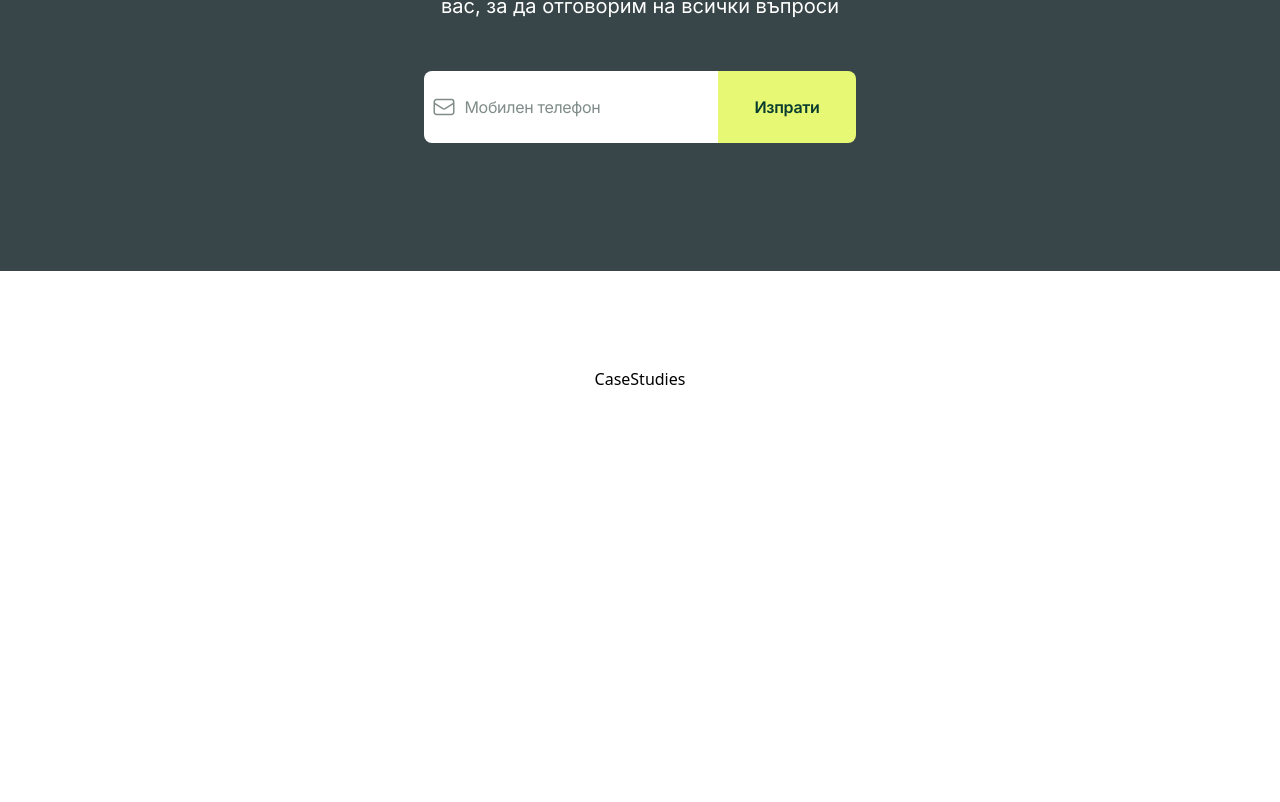
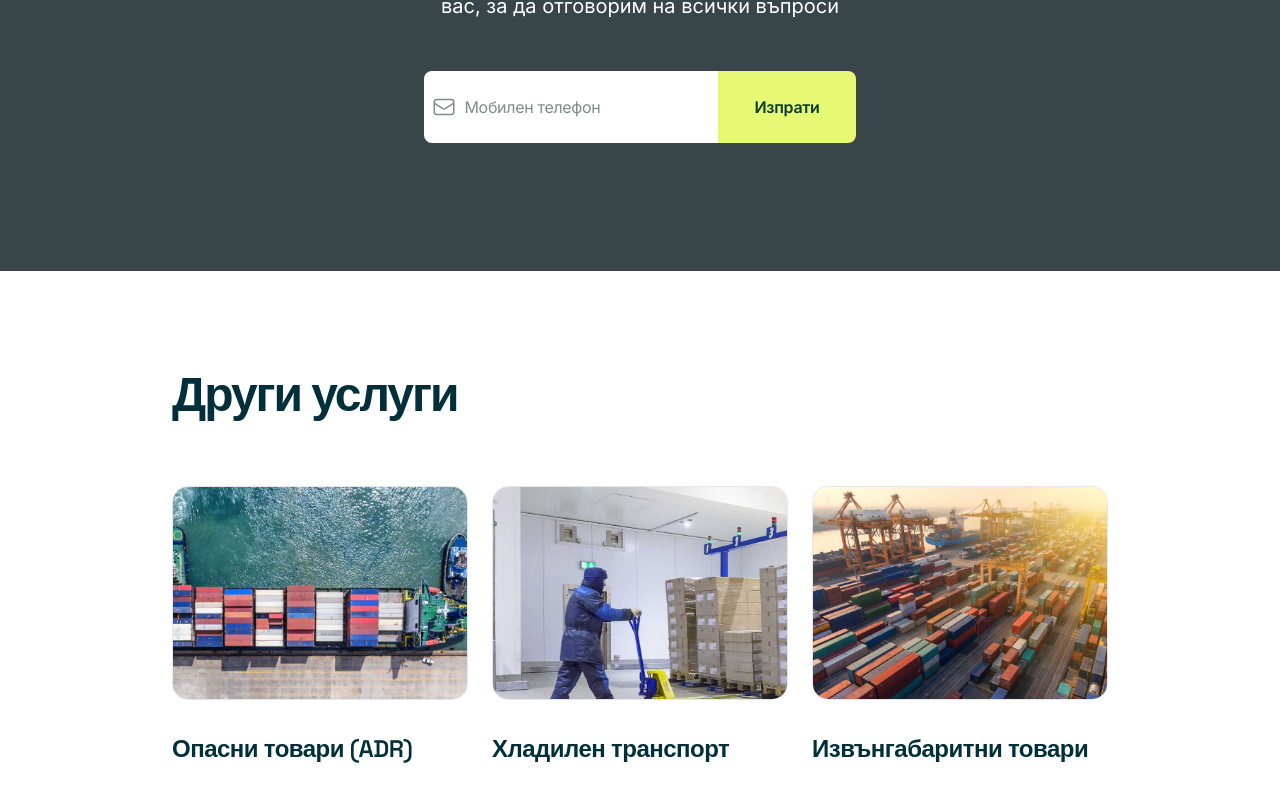
Before and after one commit to TerSimaN/zing7-task-c, a Next.js app: page / in a window 1280 px wide. Shown: the part 2455-3257 px from the top of the page. Before the commit the page ends 2958 px from the top, so only its background shows below. Built offline with nearby package versions, Linux system fonts and the light colour scheme.

Commit message:
Added case studies implementation

```diff
--- a/src/components/CaseStudies.tsx
+++ b/src/components/CaseStudies.tsx
@@ -1,7 +1,48 @@
+import { dangerousCargo, fridgeTransport, oversizeCargo } from "@/app/assets/images"
+import Image, { StaticImageData } from "next/image"
+
 const CaseStudies = () => {
-  return (
-    <div>CaseStudies</div>
-  )
+    const images: { iamgeSrc: StaticImageData, imageAlt: string, label: string }[] = [
+        {
+            iamgeSrc: dangerousCargo,
+            imageAlt: "dangerous cargo",
+            label: "Опасни товари (ADR)"
+        },
+        {
+            iamgeSrc: fridgeTransport,
+            imageAlt: "fridge transport",
+            label: "Хладилен транспорт"
+        },
+        {
+            iamgeSrc: oversizeCargo,
+            imageAlt: "oversize cargo",
+            label: "Извънгабаритни товари"
+        }
+    ]
+
+    return (
+        <div className="flex flex-col gap-y-16">
+            <h1 className="font-space-grotesk font-semibold text-5xl leading-[115%] tracking-[-2px] text-left text-swamp-blue">
+                Други услуги
+            </h1>
+            <div className="flex flex-col md:flex-row gap-x-6 gap-y-6">
+                {images.map((image) => (
+                    <div className="flex flex-col gap-y-2 md:gap-y-8">
+                        <Image
+                            src={image.iamgeSrc}
+                            alt={image.imageAlt}
+                            width={416}
+                            height={300}
+                            className="border rounded-2xl"
+                        />
+                        <h1 className="font-space-grotesk font-semibold text-2xl leading-[140%] tracking-[-0.5px] text-left text-swamp-blue">
+                            {image.label}
+                        </h1>
+                    </div>
+                ))}
+            </div>
+        </div>
+    )
 }
 
 export default CaseStudies
```
